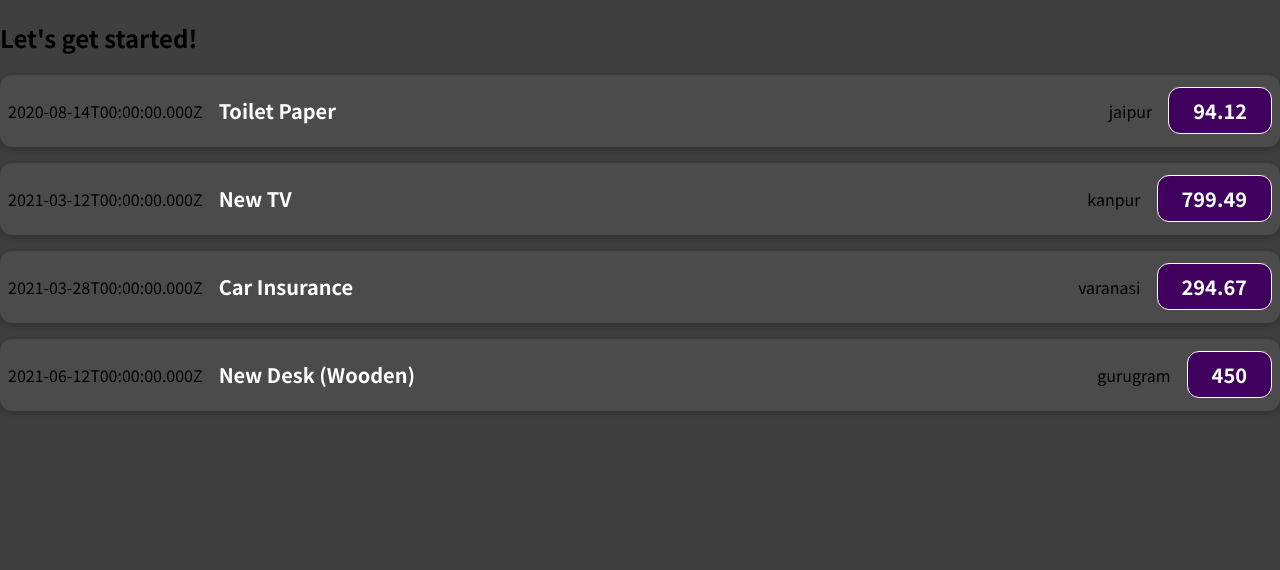
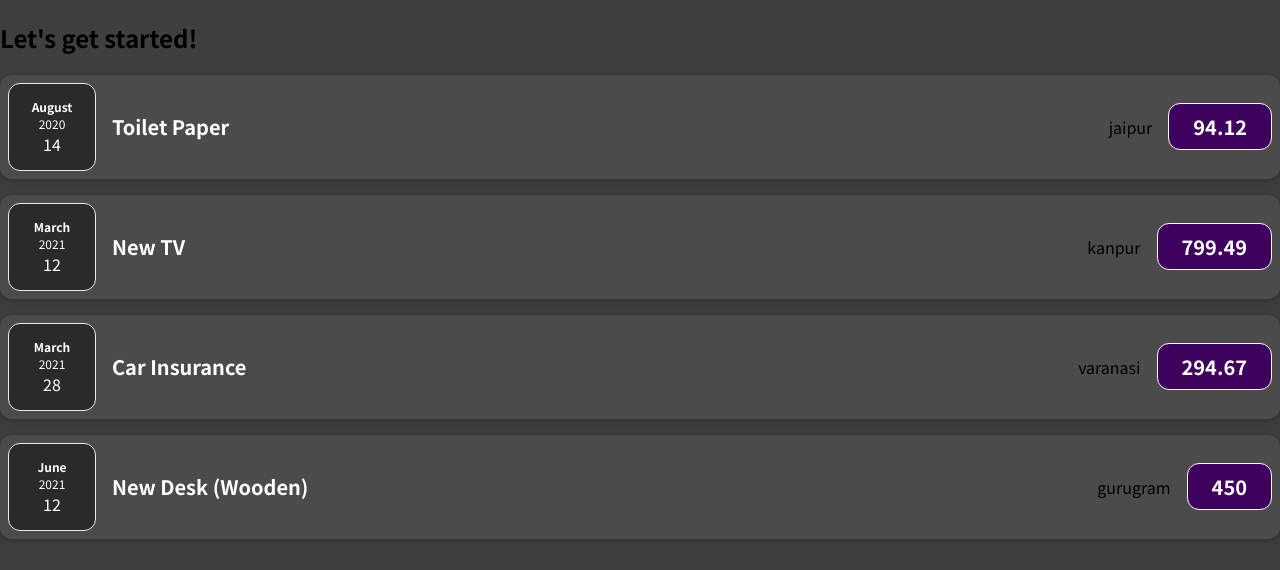
Before and after one commit to ritik-28/reactbasic, a JavaScript app: page / in a window 1280 px wide. Shown: the top 570 px of the page. Built offline with nearby package versions, Linux system fonts and the light colour scheme.

Commit message:
Making Components Smaller and Readable

```diff
--- a/src/App.js
+++ b/src/App.js
@@ -22,7 +22,7 @@ function App() {
       date: new Date(2021, 5, 12),
     },
   ];
-  const locationOfExpenditure = ["jaipur", "kanpur", "varanasi", "gurugram"];
+  const location = ["jaipur", "kanpur", "varanasi", "gurugram"];
   return (
     <div>
       <h2>Let's get started!</h2>
@@ -30,25 +30,25 @@ function App() {
         title={expenses[0].title}
         amount={expenses[0].amount}
         date={expenses[0].date}
-        locationOfExpenditure={locationOfExpenditure[0]}
+        location={location[0]}
       ></ExpenseItem>
       <ExpenseItem
         title={expenses[1].title}
         amount={expenses[1].amount}
         date={expenses[1].date}
-        locationOfExpenditure={locationOfExpenditure[1]}
+        location={location[1]}
       ></ExpenseItem>
       <ExpenseItem
         title={expenses[2].title}
         amount={expenses[2].amount}
         date={expenses[2].date}
-        locationOfExpenditure={locationOfExpenditure[2]}
+        location={location[2]}
       ></ExpenseItem>
       <ExpenseItem
         title={expenses[3].title}
         amount={expenses[3].amount}
         date={expenses[3].date}
-        locationOfExpenditure={locationOfExpenditure[3]}
+        location={location[3]}
       ></ExpenseItem>
     </div>
   );
--- /dev/null
+++ b/src/components/ExpenseDate.css
@@ -0,0 +1,26 @@
+.expense-date {
+  display: flex;
+  flex-direction: column;
+  width: 5.5rem;
+  height: 5.5rem;
+  border: 1px solid #ececec;
+  background-color: #2a2a2a;
+  color: white;
+  border-radius: 12px;
+  align-items: center;
+  justify-content: center;
+}
+
+.expense-date__month {
+  font-size: 0.75rem;
+  font-weight: bold;
+}
+
+.expense-date__year {
+  font-size: 0.75rem;
+}
+
+.expense-date__day {
+  font-size: 1.5rem;
+  font-weight: bold;
+}
--- /dev/null
+++ b/src/components/ExpenseDate.js
@@ -0,0 +1,17 @@
+import "./ExpenseDate.css";
+
+function ExpenseDate(props) {
+  const date = props.date.toLocaleString("en-US", { month: "long" });
+  const year = props.date.getFullYear();
+  const day = props.date.toLocaleString("en-US", { day: "2-digit" });
+
+  return (
+    <div className="expense-date">
+      <div className="expense-date__month">{date}</div>
+      <div className="expense-date__year">{year}</div>
+      <div className="expense-date___day">{day}</div>
+    </div>
+  );
+}
+
+export default ExpenseDate;
--- /dev/null
+++ b/src/components/ExpenseDetails.js
@@ -0,0 +1,11 @@
+function ExpenseDetails(props) {
+  return (
+    <div className="expense-item__description">
+      <h2>{props.title}</h2>
+      <p>{props.location}</p>
+      <div className="expense-item__price">{props.amount}</div>
+    </div>
+  );
+}
+
+export default ExpenseDetails;
--- a/src/components/ExpenseItem.js
+++ b/src/components/ExpenseItem.js
@@ -1,14 +1,16 @@
 import "./ExpenseItem.css";
+import ExpenseDate from "./ExpenseDate";
+import ExpenseDetails from "./ExpenseDetails";
 
 function ExpenseItem(props) {
   return (
     <div className="expense-item">
-      <div>{props.date.toISOString()}</div>
-      <div className="expense-item__description">
-        <h2>{props.title}</h2>
-        <p>{props.locationOfExpenditure}</p>
-        <div className="expense-item__price">{props.amount}</div>
-      </div>
+      <ExpenseDate date={props.date} />
+      <ExpenseDetails
+        title={props.title}
+        amount={props.amount}
+        location={props.location}
+      />
     </div>
   );
 }
```
